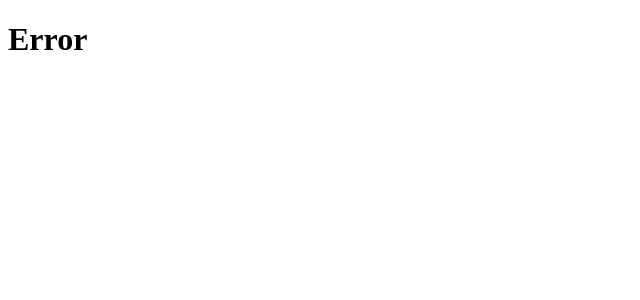
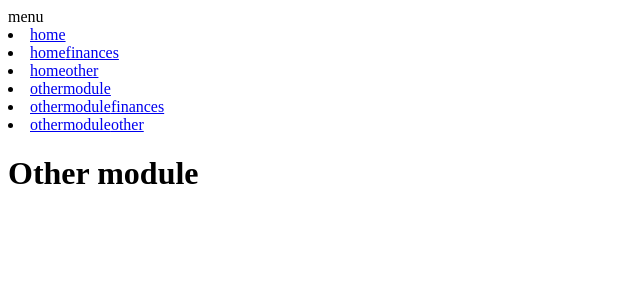
Before and after one commit to ines-erp/react-frontend, a React (Vite) app: page /othermodule in a window 1280 px wide. Before the commit this address had no page. Shown: the top 300 px of the page, without its empty margins (0-640 px from the left). Built offline with nearby package versions, Linux system fonts and the light colour scheme.

Commit message:
wip: menu auto working

```diff
--- /dev/null
+++ b/src/menu/index.jsx
@@ -0,0 +1,38 @@
+//TODO: finish that implementation when have menu
+
+//helper function to menu dynamically
+import {Link} from "react-router-dom";
+import {HomeRoutes} from "@/pages/Home/HomeRoutes.jsx";
+import {OtherModuleRoutes} from "@/pages/Other module/OtherModuleRoutes.jsx";
+
+const creatingDinamicMenu = (routingObjLikeArray) => {
+
+    let path;
+    const linksToNav = []
+
+    for (let route of routingObjLikeArray) {
+        path = route.path
+        linksToNav.push(path)
+        for (let child of route.children) {
+            if (child.path) {
+                linksToNav.push(`${path}/${child.path}`)
+            }
+        }
+    }
+
+    return linksToNav.map((menuItem) => {
+        return <li key={menuItem}><Link to={menuItem}>{menuItem.split("/")}</Link></li>
+    })
+}
+
+export const menuItemsListInorder = [...HomeRoutes, ...OtherModuleRoutes]
+
+export const RouterMainMenu = () => {
+
+    return (
+        <nav>
+            menu
+            {creatingDinamicMenu(menuItemsListInorder)}
+        </nav>
+    )
+}
--- /dev/null
+++ b/src/menu/tempLayout.jsx
@@ -0,0 +1,11 @@
+import {RouterMainMenu} from "@/menu/index.jsx";
+import {Outlet} from "react-router-dom";
+
+export const TempLayout = () => {
+    return (
+        <>
+            <RouterMainMenu/>
+            <Outlet/>
+        </>
+    )
+}
--- a/src/pages/Home/Routes.jsx
+++ b/src/pages/Home/HomeRoutes.jsx
@@ -1,12 +1,14 @@
 import {Link, Outlet} from "react-router-dom";
+import {HomePage} from "@/pages/Home/index.jsx";
 //example
 export const HomeRoutes = [
     {
         path: "/home",
-        element: <Outlet></Outlet>,
+        element: <Outlet />,
         children: [
-            {path: "", element: <h1>Dashboard</h1>},
+            {index: true, element: <HomePage/>},
             {path: "finances", element: <h1>Finances</h1>},
+            {path: "other", element: <h1>Any other</h1>},
         ]
     }
 ]
--- /dev/null
+++ b/src/pages/Home/index.jsx
@@ -0,0 +1,11 @@
+import {RouterMainMenu} from "@/menu/index.jsx";
+import {Outlet} from "react-router-dom";
+import {HomeRoutes} from "@/pages/Home/HomeRoutes.jsx";
+
+export const HomePage =() => {
+    return (
+        <>
+            <h1>Home</h1>
+        </>
+    )
+}
--- /dev/null
+++ b/src/pages/Other module/OtherModuleRoutes.jsx
@@ -0,0 +1,15 @@
+import { Outlet} from "react-router-dom";
+import {OtherModule} from "@/pages/Other module/index.jsx";
+
+//example
+export const OtherModuleRoutes = [
+    {
+        path: "/othermodule",
+        element: <Outlet />,
+        children: [
+            {index: true, element: <OtherModule />},
+            {path: "finances", element: <h1>Other Finances</h1>},
+            {path: "other", element: <h1>Other Any other</h1>},
+        ]
+    }
+]
--- /dev/null
+++ b/src/pages/Other module/index.jsx
@@ -0,0 +1,11 @@
+import {RouterMainMenu} from "@/menu/index.jsx";
+import {Outlet} from "react-router-dom";
+import {HomeRoutes} from "@/pages/Home/HomeRoutes.jsx";
+
+export const OtherModule =() => {
+    return (
+        <>
+            <h1>Other module</h1>
+        </>
+    )
+}
--- a/src/routes/Router.jsx
+++ b/src/routes/Router.jsx
@@ -1,42 +1,13 @@
-import {createBrowserRouter, Link, NavLink, Outlet} from "react-router-dom";
-import {HomeRoutes} from "@/pages/Home/Routes.jsx";
-
-//TODO: finish that implementation when have menu
-//helper function to menu dynamically
-const creatingDinamicMenu = (routingObjLikeArray) => {
-
-    let path;
-    const linksToNav = []
-
-    for (let route of routingObjLikeArray) {
-        path = route.path
-        linksToNav.push(path)
-        for (let child of route.children) {
-            if (child.path) {
-                linksToNav.push(`${path}/${child.path}`)
-            }
-        }
-    }
-
-    return linksToNav.map((menuItem) => {
-        return <li key={menuItem}><Link to={menuItem}>{menuItem.split("/")}</Link></li>
-    })
-}
-
+import {createBrowserRouter} from "react-router-dom";
+import {TempLayout} from "@/menu/tempLayout.jsx";
+import {menuItemsListInorder} from "@/menu/index.jsx";
 
 const router = createBrowserRouter([
     {
         path: "/",
-        element: <>
-            Login
-            <ul>
-                {creatingDinamicMenu(HomeRoutes)}
-            </ul>
-            <Outlet>
-            </Outlet>
-        </>,
+        element: <TempLayout/>,
         errorElement: <h1>Error</h1>,
-        children: [...HomeRoutes]
+        children: [...menuItemsListInorder]
 
     }]);
 
```
Also changed, not shown: src/menu/menuConstructur.jsx (added).
